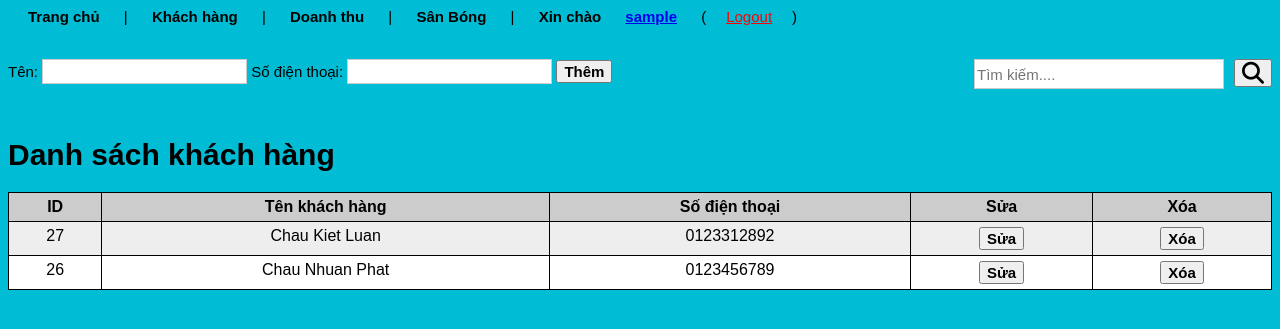
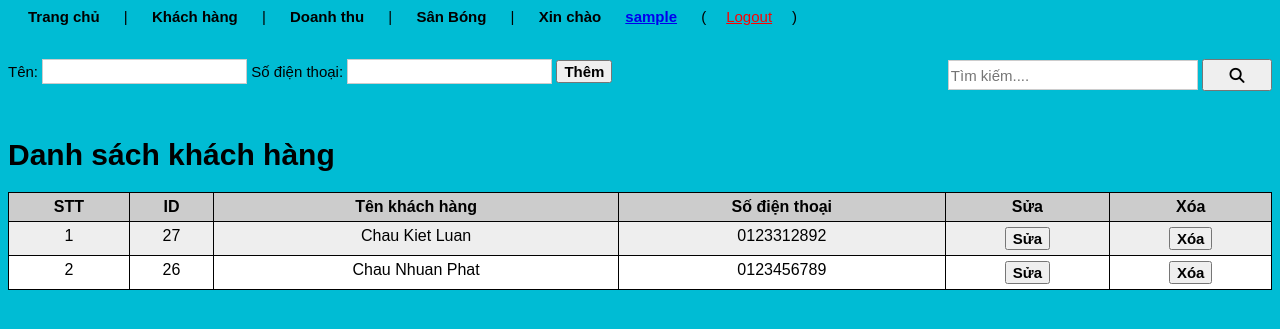
Before and after one commit to chibaobao123/DACS, a PHP site: page /khachhang.php in a window 1280 px wide. Shown: the top 329 px of the page. Run offline with PHP 8.4, Linux system fonts and the light colour scheme; the visitor is signed in with stand-in values (Sample User, id 1); data comes from the database, SQL or seed files in the repository; some libraries are stand-ins or nearby versions.

Commit message:
finish search bar

```diff
--- a/api/dskhachhang.php
+++ b/api/dskhachhang.php
@@ -12,6 +12,7 @@
 			$r['sdt'] = $row['2'];
 			array_push($json_response, $r);
 		}
+
 		echo json_encode($json_response);
 	}
 
--- a/khachhang.php
+++ b/khachhang.php
@@ -9,15 +9,17 @@ body {
 	background-color: #00bcd4;
 
 }
+#formSearch{
+	float: right;
+}
+#formSearch .btn-search {
+	height: 30px;
+}
 .addCusBar input[type=text] {
 	height:25px;
     border: 1px solid #ccc;
 }
-.addCusBar .btn-search {
-	float: right;
-	font-size: 22px;
-	margin-left: 10px;
-}
+
 #tblKhachHang table{width:50%;}
 #tblKhachHang table td{vertical-align:top;}
 </style>
@@ -25,20 +27,19 @@ body {
 	Tên: <input type='text' id='ten-moi' />
 	Số điện thoại: <input id='sdt-moi' type='text' />
 	<button id='btn-add'>Thêm</button>
-	<button class='btn-search'><i class="fas fa-search"></i></button>
-	<input style='float: right; width:250px; height: 30px;' type="text" placeholder="Tìm kiếm...." name="val_search" value=""/>
+	<div class="searchBar" style="float:right">
+		<input style=' width:250px; height: 30px;' type="text" placeholder="Tìm kiếm...." name="val_search" value=""/>
+		<button id='btn-search'  name='submit' value= 'Tìm kiếm' style='height: 32px; width: 70px'><i class="fas fa-search"></i></button>
+	</div>
+
 </div>
 
 
 <br />
 <br />
-<div id='holdSearch' style="display:none">
-	<h1>Kết quả tìm kiếm</h1>
-	<div id='searchPlace'></div>
-</div>
 
 <div id='hold'>
-	<h1>Danh sách khách hàng</h1>
+
 	<div id='tblKhachHang'></div>
 </div>
 
@@ -57,22 +58,18 @@ body {
 				success: function(json) {
 					let data = $.parseJSON(json);
 					let html = "";
+					html += "<h1>Danh sách khách hàng</h1>"
 					html += "<table class='mytable' style='width: 100%;text-align: center;background-color:white;'>";
-					html += "<thead><tr><th>ID</th><th>Tên khách hàng</th><th>Số điện thoại</th><th>Sửa</th><th>Xóa</th></tr></thead>";
+					html += "<thead><tr><th>STT</th><th>ID</th><th>Tên khách hàng</th><th>Số điện thoại</th><th>Sửa</th><th>Xóa</th></tr></thead>";
 					for (let i = 0; i < data.length; i++) {
 						html += "<tr>";
-						html += "<td>" + data[i].id + "</td><td>" + data[i].ten + "</td><td>" + data[i].sdt +
+						html += "<td>"+(i+1)+"</td><td>" + data[i].id + "</td><td>" + data[i].ten + "</td><td>" + data[i].sdt +
 						"</td><td><center><button class='btn-edit' ma_kh='" + data[i].id +"' order='" + (i + 1) + "'>Sửa</button></center></td>"+
 						"</td><td><center><button class='btn-del' ma_kh='" + data[i].id +"' order='" + (i + 1) + "'>Xóa</button></center></td>";
 						html += "</tr>";
 					}
 					html += "</table>";
 					$("#tblKhachHang").html(html);
-					$(".btn-search").click(function(){
-						var val_search = $(this).attr("val_search");
-						$("#holdSearch").css("display","block");
-						searchCus(val_search);
-					})
 					$(".btn-del").click(function(){
 						var ma_kh = $(this).attr("ma_kh");
 						var xac_nhan = confirm("Bạn có chắc muốn xóa không?");
@@ -80,6 +77,7 @@ body {
 								xoaKh(ma_kh);
 							}
 					});
+
 
 					$(".btn-edit").click(function() {
 						$(this).attr("disabled", "disabled");
@@ -124,34 +122,63 @@ body {
 				}
 			});
 		}
-		function searchCus(val_search) {
+
+		$("#btn-search").on('click', function(){
+			var val_search = $('input[name="val_search"]').val();
+
+			console.log(val_search);
+
 			$.ajax({
-				url: "/quanlysanbong/api/dskhachhang.php",
-				type: "GET",
-				cache: false,
-				data: {
-					action: "search",
-					val_search: val_search,
+				type:'get',
+				url:'./api/search.php?search='+val_search,
+				data: {search:val_search},
+				dataType: "json",
+				success: function(response) {
+					console.log('SUCCESS');
+					console.table(response);
+
+					// var obj = JSON.parse(response);
+					let html = searchTableItem(response);
+
+					$("#tblKhachHang").html(html);
+					$("#holdSearch").css("display","block");
+
 				},
-				success: function (json) {
-					let data = $.parseJSON(json);
-					let html = "";
-					html += "<table class='searchPlace' style='width: 100%;text-align: center;background-color:white;'>";
-					html += "<thead><tr><th>ID</th><th>Tên khách hàng</th><th>Số điện thoại</th><th>Sửa</th><th>Xóa</th></tr></thead>";
-					for (let i = 0; i < data.length; i++) {
-						html += "<tr>";
-						html += "<td>" + data[i].id + "</td><td>" + data[i].ten + "</td><td>" + data[i].sdt +
-						"</td><td><center><button class='btn-edit' ma_kh='" + data[i].id +"' order='" + (i + 1) + "'>Sửa</button></center></td>"+
-						"</td><td><center><button class='btn-del' ma_kh='" + data[i].id +"' order='" + (i + 1) + "'>Xóa</button></center></td>";
-						html += "</tr>";
-					}
-					html += "</table>";
-					$(".searchPlace").html(html);
+				error: function(result) {
+					console.log('ERROR');
+					console.log(result);
+
+
 				}
+			});
+		});
 
-			})
+
+		function searchTableItem(data){
+			if(data == ''){
+				var val_search = $('input[name="val_search"]').val();
+				let html="";
+				html += "<h1>Kết quả tìm kiếm</h1>";
+				html += "<div>Không có kết quả nào trùng khớp với" + val_search + "</div>";
+			}else{
+				let html = "";
+				html += "<h1>Kết quả tìm kiếm</h1>";
+				html += "<table class='mytable' style='width: 100%;text-align: center;background-color:white;'>";
+				html += "<thead><tr><th>STT</th><th>ID</th><th>Tên khách hàng</th><th>Số điện thoại</th><th>Sửa</th><th>Xóa</th></tr></thead>";
+				$.each( data, function( key, value ) {
+					html += "<tr>";
+					html += "<td>"+(key+1)+"</td><td>" + value.id + "</td><td>" + value.ten + "</td><td>" + value.sdt +
+					"</td><td><center><button class='btn-edit' ma_kh='" + value.id +"' order='" + (key + 1) + "'>Sửa</button></center></td>"+
+					"</td><td><center><button class='btn-del' ma_kh='" + value.id +"' order='" + (key + 1) + "'>Xóa</button></center></td>";
+					html += "</tr>";
+				})
+				html += "</table>";
+
+				return html;
+			}
 
 		}
+
 		function xoaKh(ma_kh){
 			$.ajax({
 			url: "/quanlysanbong/api/dskhachhang.php",
```
Also changed, not shown: api/search.php (added, +29 -0 lines).
